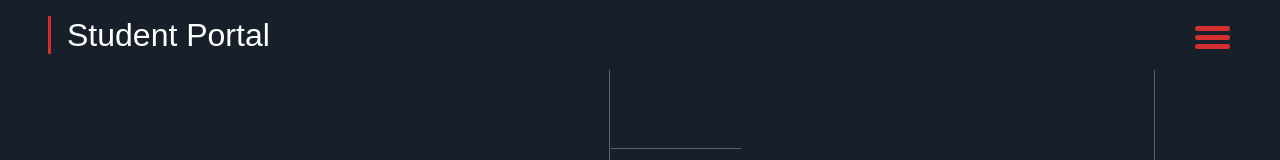
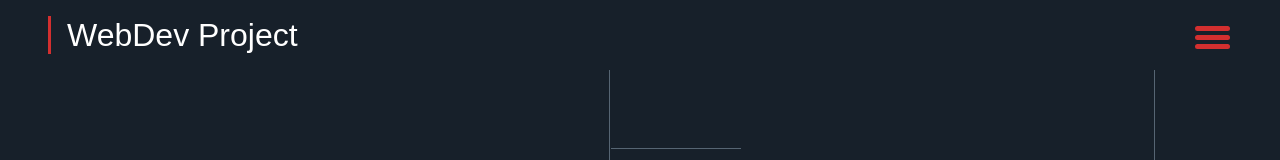
Before and after one commit to vishwaskwatra/Landing-Page-2, a plain HTML site: page index.html in a window 1280 px wide. Shown: the top 160 px of the page. Drawn offline with nearby package versions, Linux system fonts and the light colour scheme; grey boxes are pictures that could not be loaded; a web font is replaced by a local one.

Commit message:
Update index.html

```diff
--- a/index.html
+++ b/index.html
@@ -39,7 +39,7 @@
 
 <!-- contains the company's name and the floating navigation bar -->
 	<div class="container-fluid row" style="position: fixed; z-index: 10; top: 0px;background: rgba(23, 32, 42); padding: 0;margin: 0;">
-		<h2 class="m-3 ml-5 pl-3 col-lg-3" data-aos="fade-left" data-aos-delay="300">Student Portal</h2>
+		<h2 class="m-3 ml-5 pl-3 col-lg-3" data-aos="fade-left" data-aos-delay="300">WebDev Project</h2>
 		<div>
 			<nav class="col-lg-7 col-5" id="navigation_container">
 				<ul>
```
